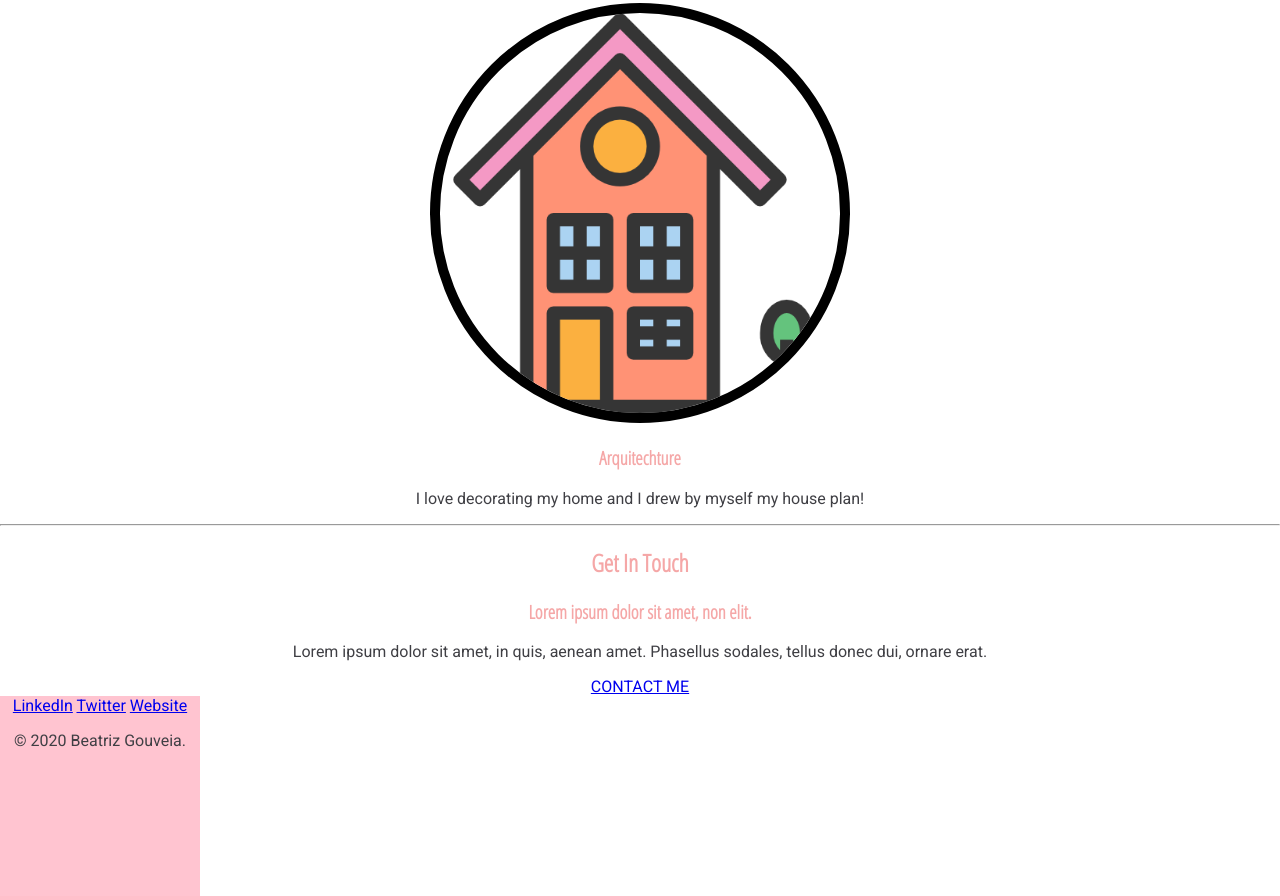
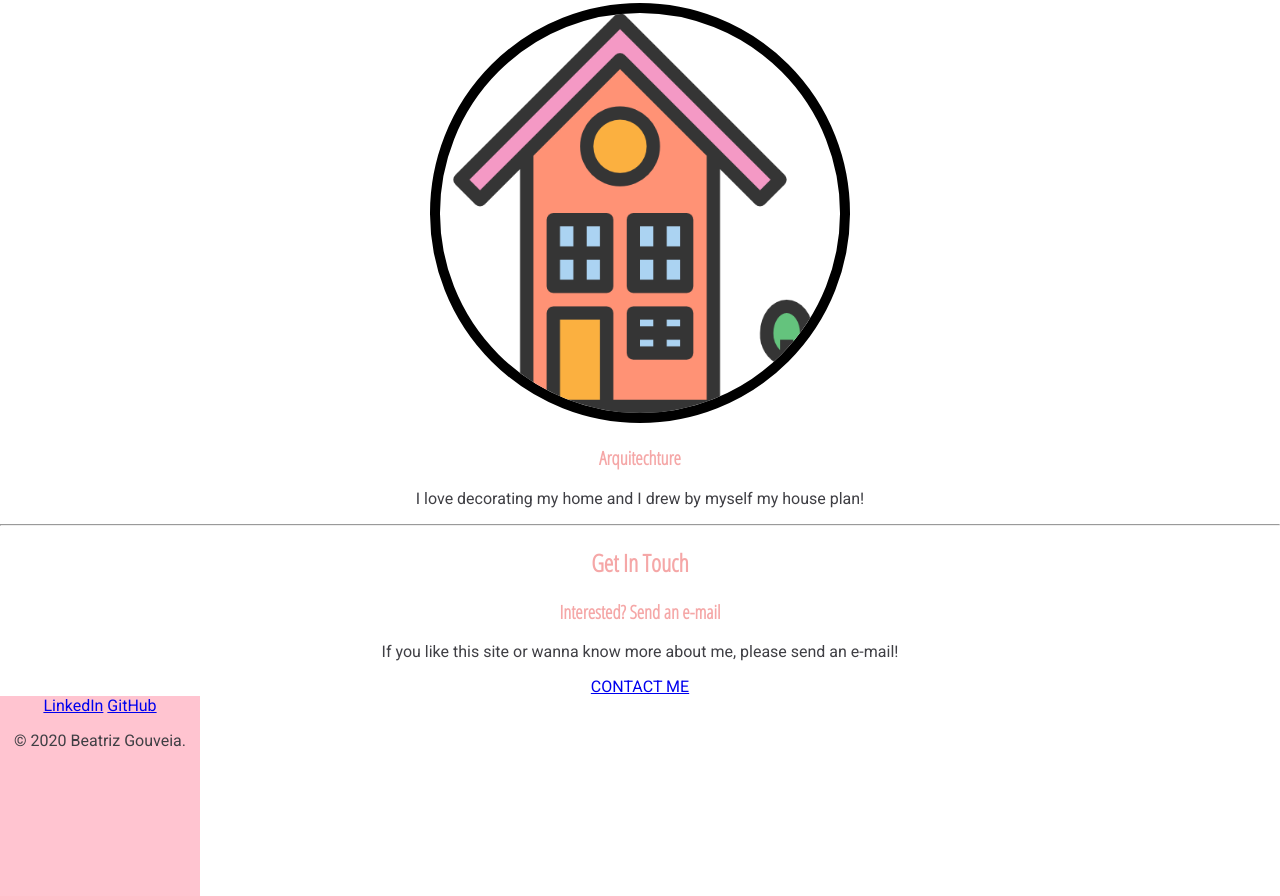
Before and after one commit to beatrizgouv/CSS-my-site, a plain HTML site: page index.html in a window 1280 px wide. Shown: the part 1564-2460 px from the top of the page. Drawn offline with Linux system fonts and the light colour scheme.

Commit message:
pequenas mudancas no texto e adicionei links de linkedin e github

```diff
--- a/index.html
+++ b/index.html
@@ -22,7 +22,7 @@
         <div class="profile">
           <img src="Imagens/bia.jpg" alt="bia's-img">
           <h2>Hello!</h2>
-          <p>I'm Beatriz Gouveia, a begginer web developer</p>
+          <p>I'm Beatriz Gouveia, a begginer web developer!</p>
         </div>
         <hr>
         <div class="skills">
@@ -41,17 +41,16 @@
         <hr>
         <div class="contact-me">
           <h2>Get In Touch</h2>
-          <h3>Lorem ipsum dolor sit amet, non elit.</h3>
-          <p>Lorem ipsum dolor sit amet, in quis, aenean amet. Phasellus sodales, tellus donec dui, ornare erat.</p>
+          <h3>Interested? Send an e-mail</h3>
+          <p>If you like this site or wanna know more about me, please send an e-mail!</p>
           <a class="btn" href="mailto:biiia.gouveia@gmail.com">CONTACT ME</a>
         </div>
       </div>
 
+      <div class="bottom-container">
+        <a class="footer-link" href="https://www.linkedin.com/in/beatriz-gouveia-b4aba5199">LinkedIn</a>
+        <a class="footer-link" href="https://github.com/beatrizgouv">GitHub</a>
 
-      <div class="bottom-container">
-        <a class="footer-link" href="https://www.linkedin.com/">LinkedIn</a>
-        <a class="footer-link" href="https://twitter.com/">Twitter</a>
-        <a class="footer-link" href="https://www.appbrewery.co/">Website</a>
         <p>© 2020 Beatriz Gouveia.</p>
       </div>
 
```
